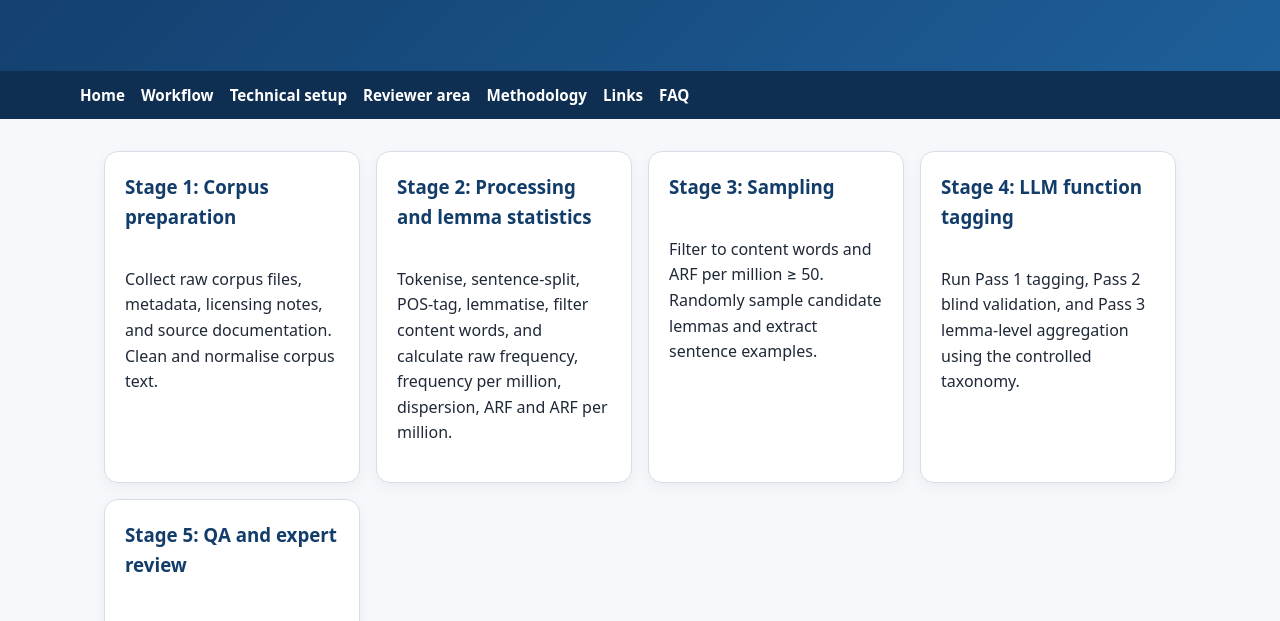
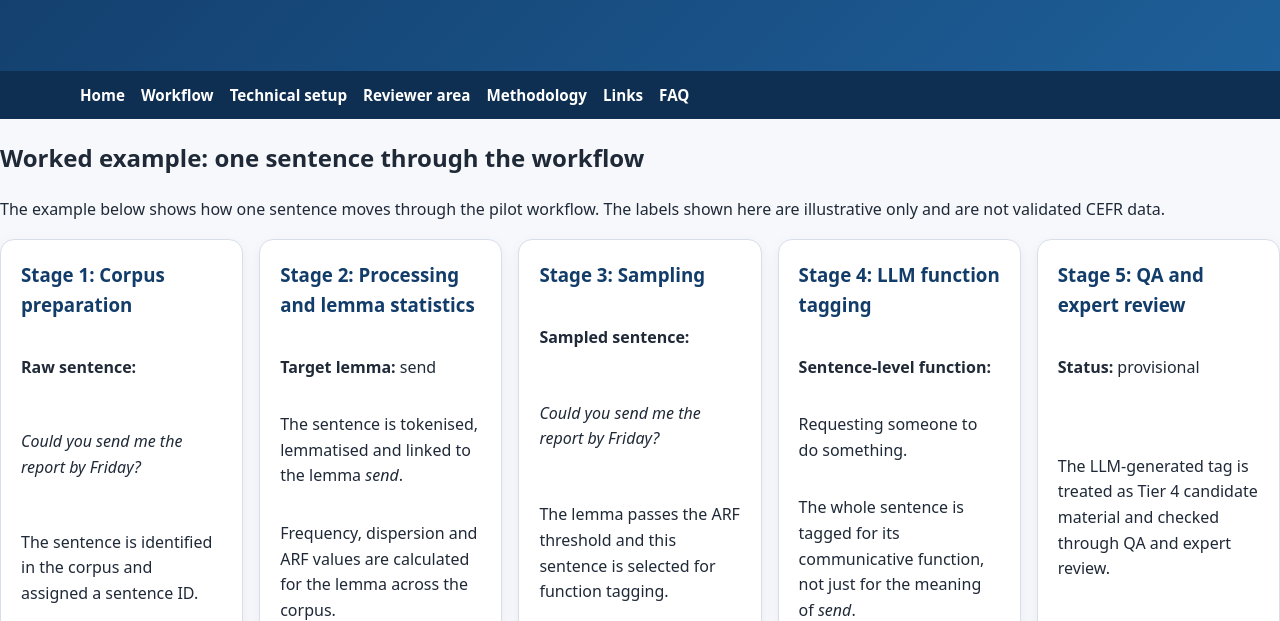
Before and after one commit to Pertam/ALTE-Common-Corpus-SIG, a plain HTML site: page docs/workflow.html in a window 1280 px wide. Shown: the part 179-800 px from the top of the page. Drawn offline with Linux system fonts and the light colour scheme.

Commit message:
Update workflow.html

```diff
--- a/docs/workflow.html
+++ b/docs/workflow.html
@@ -28,7 +28,52 @@
   </div>
 </nav>
 
+<section>
+  <h2>Worked example: one sentence through the workflow</h2>
 
+  <p>
+    The example below shows how one sentence moves through the pilot workflow.
+    The labels shown here are illustrative only and are not validated CEFR data.
+  </p>
+
+  <div class="card-grid">
+
+    <div class="card">
+      <h3>Stage 1: Corpus preparation</h3>
+      <p><strong>Raw sentence:</strong></p>
+      <p><em>Could you send me the report by Friday?</em></p>
+      <p>The sentence is identified in the corpus and assigned a sentence ID.</p>
+    </div>
+
+    <div class="card">
+      <h3>Stage 2: Processing and lemma statistics</h3>
+      <p><strong>Target lemma:</strong> send</p>
+      <p>The sentence is tokenised, lemmatised and linked to the lemma <em>send</em>.</p>
+      <p>Frequency, dispersion and ARF values are calculated for the lemma across the corpus.</p>
+    </div>
+
+    <div class="card">
+      <h3>Stage 3: Sampling</h3>
+      <p><strong>Sampled sentence:</strong></p>
+      <p><em>Could you send me the report by Friday?</em></p>
+      <p>The lemma passes the ARF threshold and this sentence is selected for function tagging.</p>
+    </div>
+
+    <div class="card">
+      <h3>Stage 4: LLM function tagging</h3>
+      <p><strong>Sentence-level function:</strong></p>
+      <p>Requesting someone to do something.</p>
+      <p>The whole sentence is tagged for its communicative function, not just for the meaning of <em>send</em>.</p>
+    </div>
+
+    <div class="card">
+      <h3>Stage 5: QA and expert review</h3>
+      <p><strong>Status:</strong> provisional</p>
+      <p>The LLM-generated tag is treated as Tier 4 candidate material and checked through QA and expert review.</p>
+    </div>
+
+  </div>
+</section>
 <main>
 
 <section class="card-grid">
```
